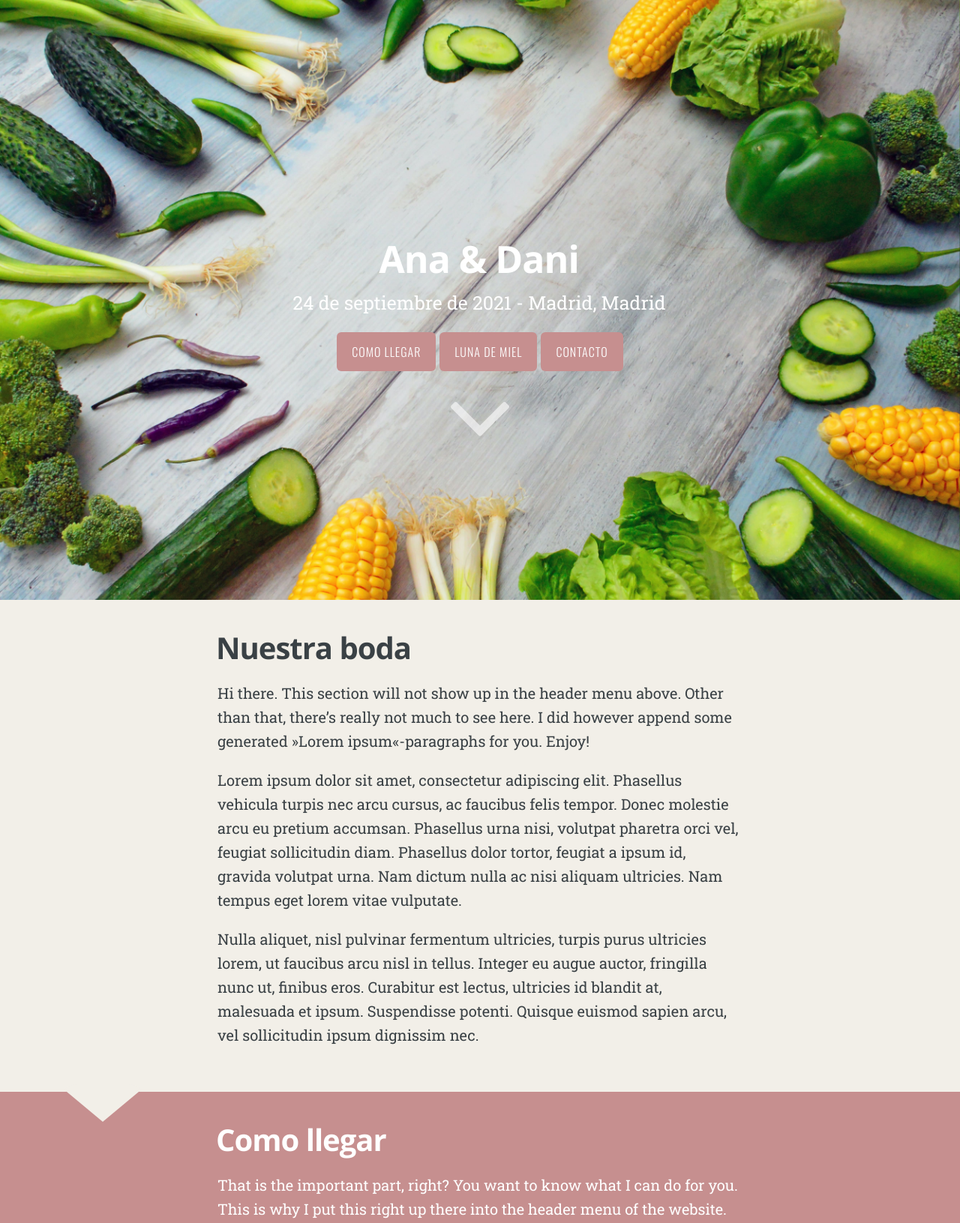
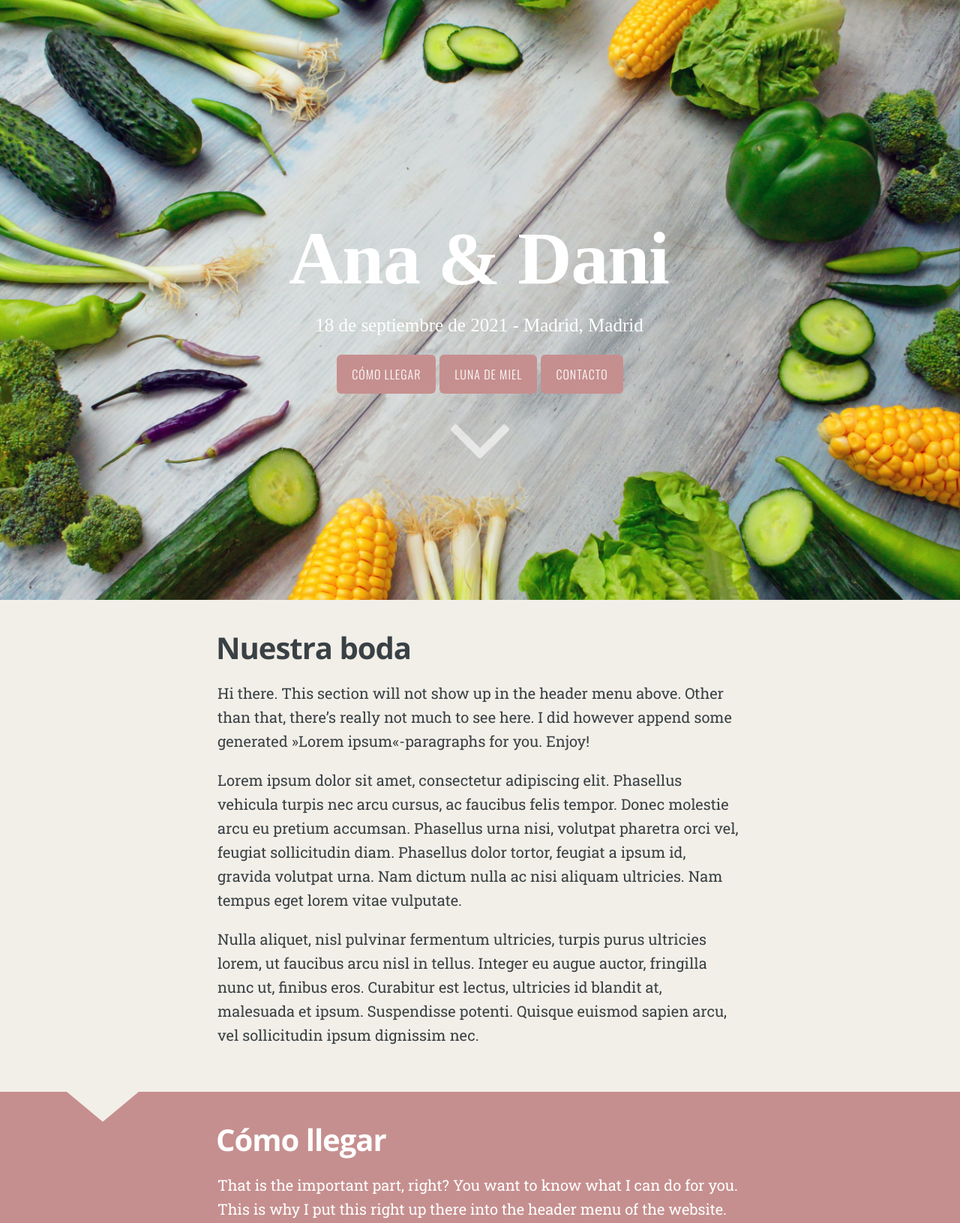
Before and after one commit to boda-ana-y-dani/boda-ana-y-dani.github.io, a plain HTML site: page index.html in a window 1280 px wide. Shown: the top 1631 px of the page at 75% size. Drawn offline with nearby package versions, Linux system fonts and the light colour scheme.

Commit message:
[~] Changing color and text

```diff
--- a/index.html
+++ b/index.html
@@ -100,7 +100,7 @@ href="https://boda-ana-y-dani.github.io/images/favicon-16x16.png"/>
           color: #22343a;;
      }
      a.fn-item:hover {
-          color: #c68f8f;;
+          color: #732c2c;
      }
      #site-head {
           position: relative;
@@ -121,6 +121,20 @@ href="https://boda-ana-y-dani.github.io/images/favicon-16x16.png"/>
           margin: 0;
           line-height: 0;
      }
+     .blog-description {
+          margin: 0;
+          font-size: 2.5rem;
+          line-height: 1.5em;
+          font-weight: 400;
+          letter-spacing: 0;
+          font-family: 'Droid Serif', serif;
+     }
+     .blog-title {
+          margin: 10px 0 10px 0;
+          font-size: 10rem;
+          letter-spacing: -1px;
+          font-family: 'Droid Serif', serif;
+     }
 </style><body>
 
 
@@ -129,10 +143,10 @@ href="https://boda-ana-y-dani.github.io/images/favicon-16x16.png"/>
         <div id="site-head-content" class="inner">
 
             <h1 class="blog-title">Ana &amp; Dani</h1>
-            <h2 class="blog-description">24 de septiembre de 2021 - Madrid, Madrid</h2>
+            <h2 class="blog-description">18 de septiembre de 2021 - Madrid, Madrid</h2>
 
 
-                 <a class='btn site-menu' data-title-anchor='como-llegar'>Como llegar</a>
+                 <a class='btn site-menu' data-title-anchor='cómo-llegar'>Cómo llegar</a>
 
                  <a class='btn site-menu' data-title-anchor='luna-de-miel'>Luna de miel</a>
 
@@ -163,9 +177,9 @@ href="https://boda-ana-y-dani.github.io/images/favicon-16x16.png"/>
         </div>
 
         <div class='post-holder'>
-            <article id='como-llegar' class='post '>
+            <article id='cómo-llegar' class='post '>
                 <header class="post-header">
-                    <h2 class="post-title">Como llegar</h2>
+                    <h2 class="post-title">Cómo llegar</h2>
                 </header>
                 <section class="post-content">
                     <p>That is the important part, right? You want to know what I can do for you. This is why I put this right up there into the header menu of the website.</p>
@@ -178,12 +192,7 @@ href="https://boda-ana-y-dani.github.io/images/favicon-16x16.png"/>
 <h2 id="chef-consulting">Chef Consulting</h2>
 <p>Did you see the picture above? I can show you how to go from</p>
 <p><img src="images/board-bunch-cooking-food-349609.jpg" alt="Let us get started on a clean slate"></p>
-<p>to</p>
-<p><img src="images/woman-pouring-juice-on-glass-3184192.jpg" alt="Let us get started on a clean slate"></p>
-<p>in estimated seconds.</p>
-<hr>
-<p>Want to learn more about my services?</p>
-<p>Check out <a href="services">this page</a> I created. It carries a lot more details&hellip;</p>
+<p><a href="https://www.google.es/maps/place/Atocha+Renfe/@40.4072341,-3.6921087,17z/data=!3m1!4b1!4m5!3m4!1s0xd4226243406b27d:0x901d262ca4843935!8m2!3d40.40723!4d-3.68992">Maps</a></p>
 
                 </section>
             </article>
```
Also changed, not shown: 404.html (+15 -1 lines), services/index.html (+15 -1 lines).
